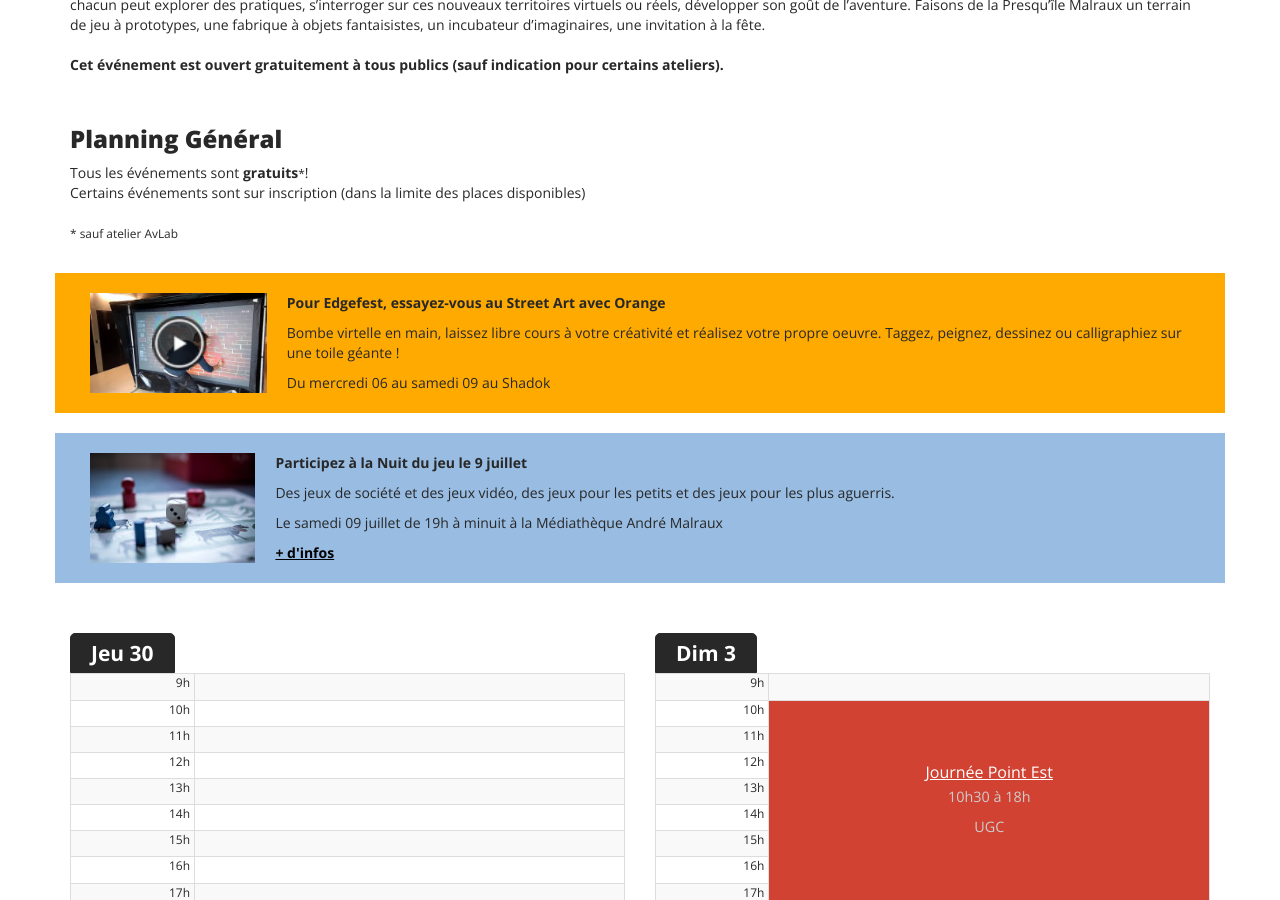
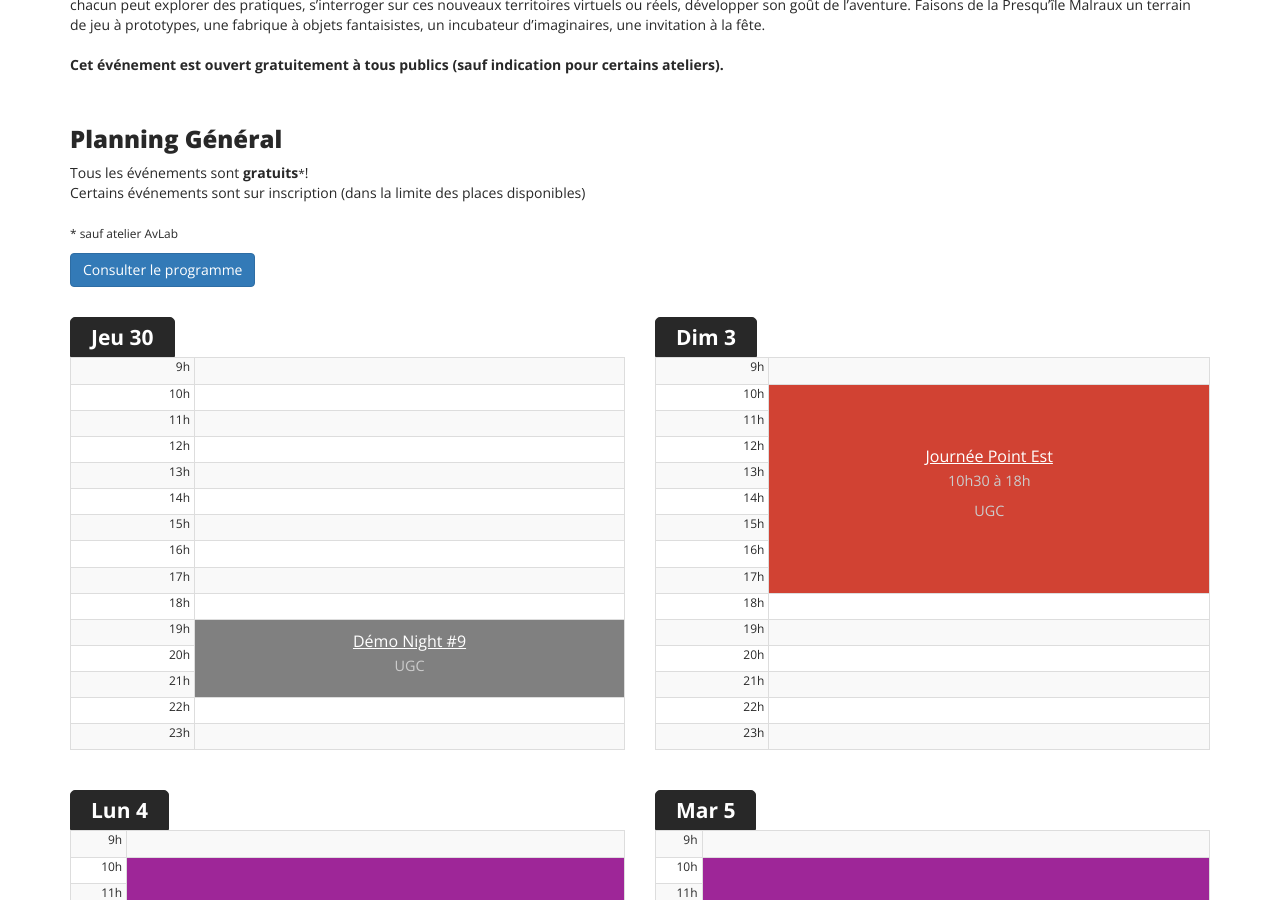
Before and after one commit to AlsaceDigitale/www.edgefest.fr-2019-temporary, a Jekyll site: the page built from index.html, in a window 1280 px wide and 900 px high, scrolled down 753 px. Built offline with Jekyll 4.4.1, drawn with Linux system fonts in a browser that asks for light colours; nearby versions of some CDN libraries; some web fonts are replaced; some of the changed text lies outside the part shown.

Commit message:
update planning and homepage

```diff
--- a/_includes/planninggeneral.html
+++ b/_includes/planninggeneral.html
@@ -8,24 +8,9 @@
       <!--<br><br><strong>Le planning arrive très vite !</strong>-->
       <br><br><small>* sauf atelier AvLab</small>
     </p>
-  </div>
-</div>
-
-<div class="row" style="background-color: #ffaa00; margin-top: 20px; padding: 20px; margin-bottom: 18px;">
-  <div class="col-xs-12">
-      <a class="pull-left" target="_blank" style="margin-right: 20px;" href="https://www.youtube.com/watch?v=JoH_0Iwtys4"><img src="img/videograffiti.jpg" style="height: 100px;" alt="video graffiti"></a>
-      <p><strong>Pour Edgefest, essayez-vous au Street Art avec Orange</strong></p>
-      <p>Bombe virtelle en main, laissez libre cours à votre créativité et réalisez votre propre oeuvre. Taggez, peignez, dessinez ou calligraphiez sur une toile géante !</p>
-      <p style="margin-bottom: 0; padding-bottom: 0;">Du mercredi 06 au samedi 09 au Shadok</p>
-  </div>
-</div>
-<div class="row" style="background-color: #98bce2; margin-top: 20px; padding: 20px; margin-bottom: 30px;">
-  <div class="col-xs-12">
-      <a class="pull-left" target="_blank" style="margin-right: 20px;" href="https://www.mediatheques.strasbourg.eu/AgendaCulturel/portal/Event.aspx?INSTANCE=EXPLOITATION&ID=5826"><img src="img/jeux.jpg" style="height: 110px;" alt="video graffiti"></a>
-      <p><strong>Participez à la Nuit du jeu le 9 juillet</strong></p>
-      <p>Des jeux de société et des jeux vidéo, des jeux pour les petits et des jeux pour les plus aguerris.</p>
-      <p>Le samedi 09 juillet de 19h à minuit à la Médiathèque André Malraux</p>
-      <p style="margin-bottom: 0; padding-bottom: 0;"><a href="https://www.mediatheques.strasbourg.eu/AgendaCulturel/portal/Event.aspx?INSTANCE=EXPLOITATION&ID=5826" target="_blank" style="color: black;"><strong>+ d'infos</strong></a></p>
+    <p>
+      <a class="btn btn-primary" style="text-decoration: none;" target="_blank" href="https://issuu.com/edgefest2014/docs/programme_sfp">Consulter le programme</a>
+    </p>
   </div>
 </div>
 
@@ -69,3 +54,26 @@
     {% include day8.html %}
   </div>
 </div>
+
+<div class="row">
+  <div class="col-xs-12">
+    <h2 id="planning" style="margin-bottom:10px;">Encore plus d'événements</h2>
+  </div>
+</div>
+<div class="row" style="background-color: #ffaa00; margin-top: 20px; padding: 20px; margin-bottom: 18px;">
+  <div class="col-xs-12">
+      <a class="pull-left" target="_blank" style="margin-right: 20px;" href="https://www.youtube.com/watch?v=JoH_0Iwtys4"><img src="img/videograffiti.jpg" style="height: 100px;" alt="video graffiti"></a>
+      <p><strong>Pour Edgefest, essayez-vous au Street Art avec Orange</strong></p>
+      <p>Bombe virtelle en main, laissez libre cours à votre créativité et réalisez votre propre oeuvre. Taggez, peignez, dessinez ou calligraphiez sur une toile géante !</p>
+      <p style="margin-bottom: 0; padding-bottom: 0;">Du mercredi 06 au samedi 09 au Shadok</p>
+  </div>
+</div>
+<div class="row" style="background-color: #98bce2; margin-top: 20px; padding: 20px; margin-bottom: 30px;">
+  <div class="col-xs-12">
+      <a class="pull-left" target="_blank" style="margin-right: 20px;" href="https://www.mediatheques.strasbourg.eu/AgendaCulturel/portal/Event.aspx?INSTANCE=EXPLOITATION&ID=5826"><img src="img/jeux.jpg" style="height: 110px;" alt="video graffiti"></a>
+      <p><strong>Participez à la Nuit du jeu le 9 juillet</strong></p>
+      <p>Des jeux de société et des jeux vidéo, des jeux pour les petits et des jeux pour les plus aguerris.</p>
+      <p>Le samedi 09 juillet de 19h à minuit à la Médiathèque André Malraux</p>
+      <p style="margin-bottom: 0; padding-bottom: 0;"><a href="https://www.mediatheques.strasbourg.eu/AgendaCulturel/portal/Event.aspx?INSTANCE=EXPLOITATION&ID=5826" target="_blank" style="color: black;"><strong>+ d'infos</strong></a></p>
+  </div>
+</div>
--- a/_layouts/default.html
+++ b/_layouts/default.html
@@ -122,9 +122,7 @@
               <li>
                 <ul class="list-unstyled">
                   <li class="title">Presse</li>
-                  <!--<li><a href="http://issuu.com/edgefest2014/docs/programme-page__1_/1">Communiqué de presse</a></li>
-                  <li><a href="/Dossier_de_presse_Edgefest_2014.pdf">Dossier de presse</a></li>-->
-                 <!-- <li><a href="http://issuu.com/edgefest2014/docs/programme-page__1_/1">Programme 2015</a></li>-->
+                  <li><a href="https://issuu.com/edgefest2014/docs/programme_sfp">Programme 2016</a></li>
                 </ul>
               </li>
               <li>
```
